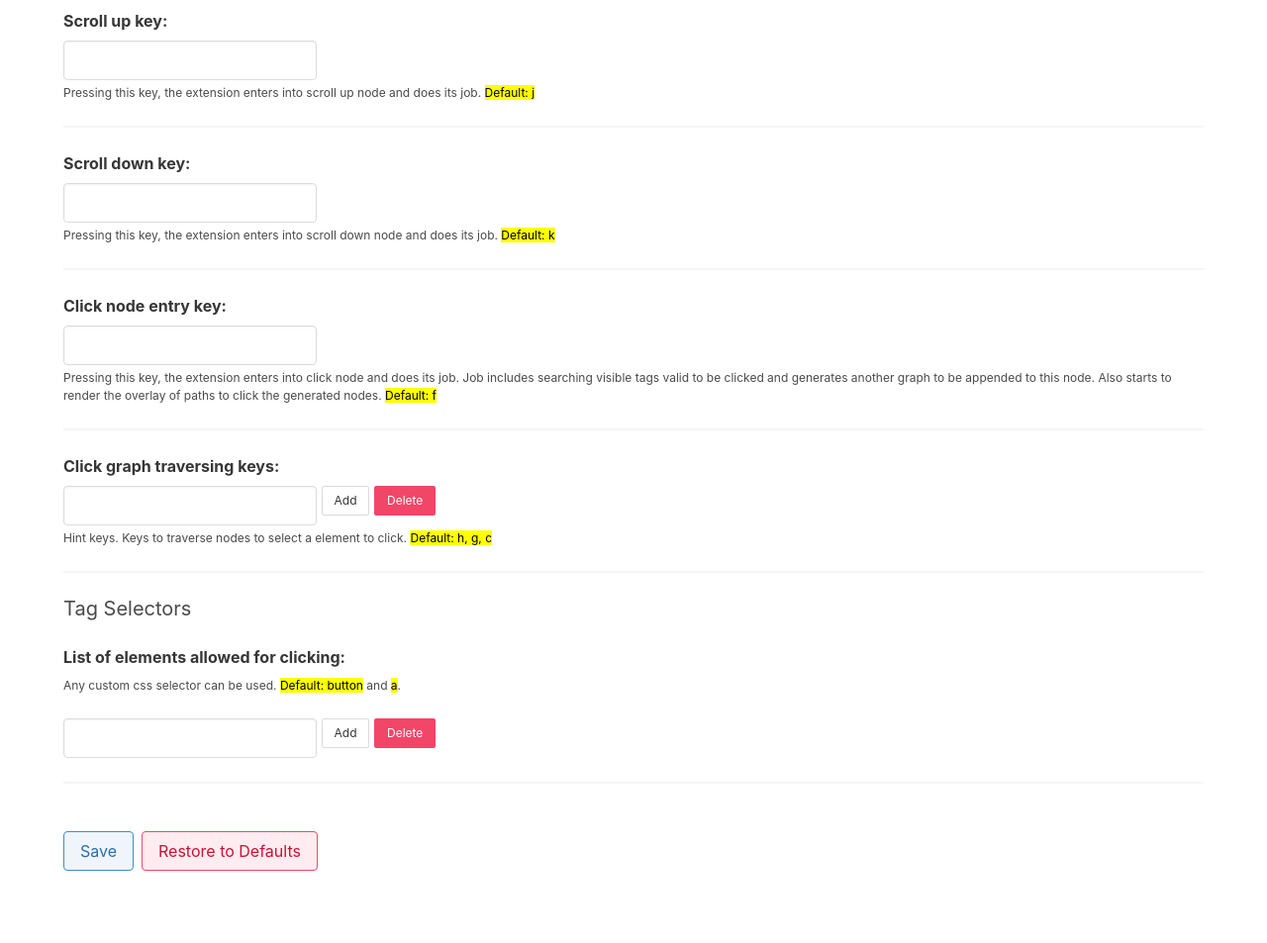
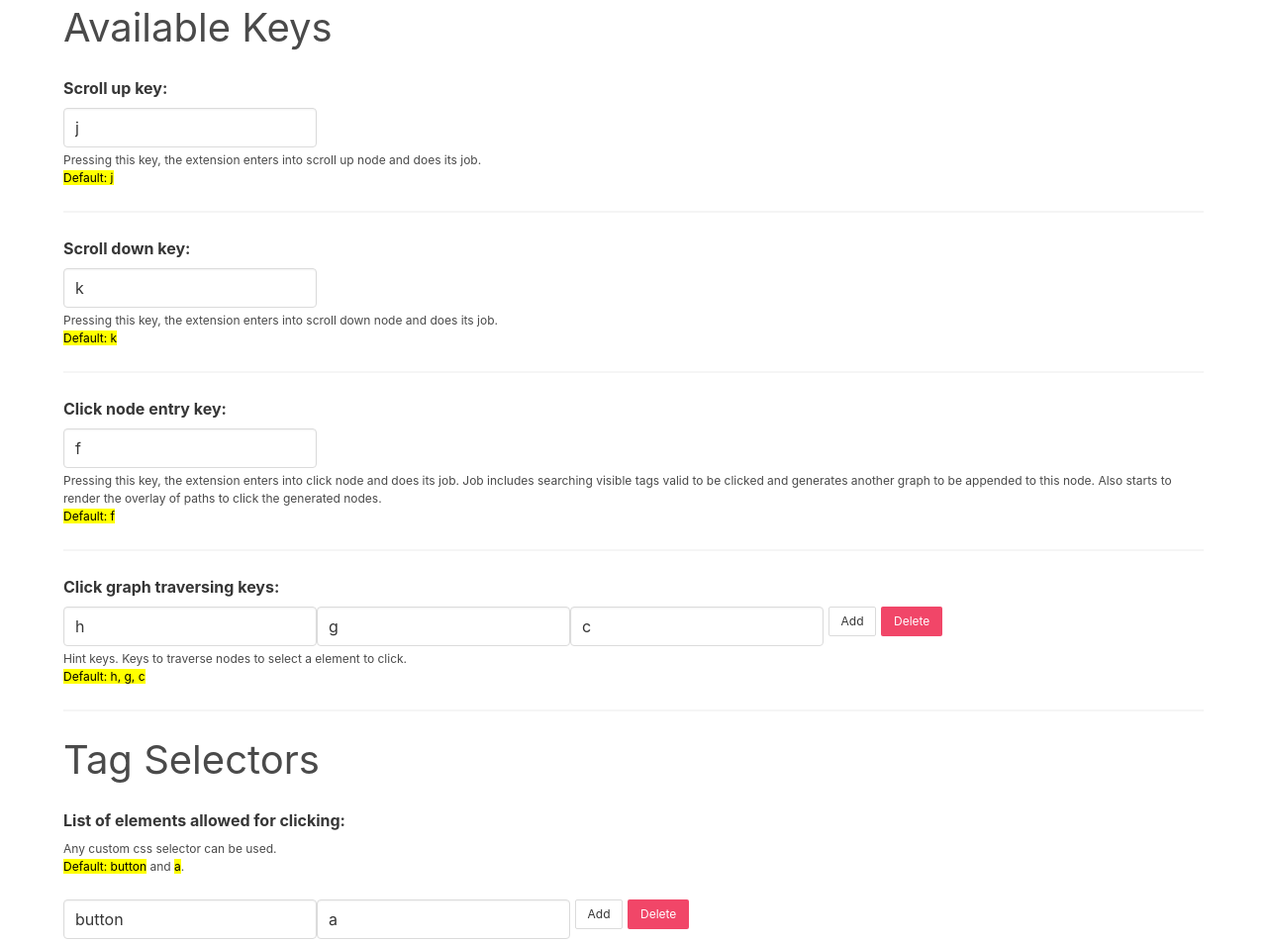
Before and after one commit to prabin-lc/KeyNav, a browser extension: page pages/options.html in a window 1280 px wide. Shown: the part 753-1706 px from the top of the page at 99% size. Before the commit the page ends 1673 px from the top, so only its background shows below. Drawn offline with nearby package versions, Linux system fonts and the light colour scheme.

Commit message:
options page logic

```diff
--- a/pages/options.html
+++ b/pages/options.html
@@ -17,12 +17,12 @@
     </style>
   </head>
   <body>
-    <h1 class="title">Options</h1>
+    <h1 class="title is-1">Options</h1>
     <div class="container">
       <form>
         <hr />
         <div class="container">
-          <h4 class="subtitle">Scrolling Behaviour</h4>
+          <h4 class="subtitle is-2">Scrolling Behaviour</h4>
           <dl>
             <dt><code>auto</code></dt>
             <dd>The scrolling box scrolls instantly.</dd>
@@ -37,7 +37,7 @@
           <div class="field">
             <div class="control">
               <label class="radio">
-                <input type="radio" id="scrollauto" name="scrollInput" value="auto" />
+                <input type="radio" id="scrollauto" name="scrollBehaviour" value="auto" />
                 auto
               </label>
             </div>
@@ -45,7 +45,7 @@
           <div class="field">
             <div class="control">
               <label class="radio">
-                <input class="radio" type="radio" id="scrollsmooth" name="scrollInput" value="smooth" />
+                <input class="radio" type="radio" id="scrollsmooth" name="scrollBehaviour" value="smooth" />
                 smooth
               </label>
             </div>
@@ -76,13 +76,13 @@
         </div>
         <hr />
         <div class="container">
-          <h4 class="subtitle">Available Keys</h4>
+          <h4 class="subtitle is-2">Available Keys</h4>
           <div class="container">
             <div class="field">
               <label class="label">Scroll up key:</label>
               <input class="smoll input" type="text" id="scrollUpKey" name="scrollUpKey" minlength="1" maxlength="1" />
               <p class="help">
-                Pressing this key, the extension enters into scroll up node and does its job. <mark> Default: j </mark>
+                Pressing this key, the extension enters into scroll up node and does its job. <br /><mark> Default: j </mark>
               </p>
             </div>
             <hr />
@@ -90,7 +90,7 @@
               <label class="label">Scroll down key:</label>
               <input class="smoll input" type="text" id="scrollDownKey" name="scrollDownKey" minlength="1" maxlength="1" />
               <p class="help">
-                Pressing this key, the extension enters into scroll down node and does its job. <mark> Default: k </mark>
+                Pressing this key, the extension enters into scroll down node and does its job. <br /><mark> Default: k </mark>
               </p>
             </div>
             <hr />
@@ -100,48 +100,48 @@
               <p class="help">
                 Pressing this key, the extension enters into click node and does its job. Job includes searching visible tags
                 valid to be clicked and generates another graph to be appended to this node. Also starts to render the overlay of
-                paths to click the generated nodes. <mark> Default: f </mark>
+                paths to click the generated nodes. <br /><mark> Default: f </mark>
               </p>
             </div>
             <hr />
             <div class="field">
               <label class="label">Click graph traversing keys:</label>
-              <input type="text" name="traverseKeys[]" id="traverseKeys" class="input smoll" minlength="1" maxlength="1" />
-              <button class="button is-small" type="button" onclick="duplicateAndInsert(this.previousElementSibling)">Add</button>
-              <button
-                class="button is-small is-danger"
-                type="button"
-                onclick="this.previousElementSibling.previousElementSibling.remove()"
-              >
-                Delete
-              </button>
-              <p class="help">Hint keys. Keys to traverse nodes to select a element to click. <mark> Default: h, g, c </mark></p>
+              <div class="control">
+                <input type="text" name="traverseKeys" id="traverseKey" class="input smoll" minlength="1" maxlength="1" />
+                <button class="button is-small addInput" type="button">Add</button>
+                <button class="button deleteInput is-small is-danger" type="button">
+                  Delete
+                </button>
+              </div>
+              <p class="help">
+                Hint keys. Keys to traverse nodes to select a element to click. <br /><mark> Default: h, g, c </mark>
+              </p>
             </div>
             <hr />
           </div>
         </div>
         <div class="container">
-          <h4 class="subtitle">Tag Selectors</h4>
+          <h4 class="subtitle is-2">Tag Selectors</h4>
           <div class="field">
             <label class="label">List of elements allowed for clicking: </label>
-            <p class="help">Any custom css selector can be used. <mark>Default: button</mark> and <mark>a</mark>.</p>
+            <p class="help">Any custom css selector can be used. <br /><mark>Default: button</mark> and <mark>a</mark>.</p>
             <br />
-            <input type="text" name="selectors[]" id="selectors" class="input smoll" />
-            <button class="button is-small" type="button" onclick="duplicateAndInsert(this.previousElementSibling)">Add</button>
-            <button
-              class="button is-small is-danger"
-              type="button"
-              onclick="this.previousElementSibling.previousElementSibling.remove()"
-            >
-              Delete
-            </button>
+            <div class="control">
+              <input type="text" name="selectors" id="selector" class="input smoll" />
+              <button class="button is-small addInput" type="button">
+                Add
+              </button>
+              <button class="button deleteInput is-small is-danger" type="button">
+                Delete
+              </button>
+            </div>
           </div>
         </div>
         <hr />
         <br />
         <div class="buttons">
           <button class="button is-light is-outlined is-info" type="submit">Save</button>
-          <button class="button is-light is-outlined is-danger" type="button">Restore to Defaults</button>
+          <button class="button is-light is-outlined is-danger" id="restore" type="button">Restore to Defaults</button>
         </div>
       </form>
     </div>
--- a/pages/options.js
+++ b/pages/options.js
@@ -1,9 +1,111 @@
+const defaultSettings = {
+  scrollBehaviour: "smooth",
+  scrollHeight: 200,
+  scrollWidth: 200,
+  scrollUpKey: "j",
+  scrollDownKey: "k",
+  clickStartKey: "f",
+  traverseKeys: ["h", "g", "c"],
+  selectors: ["button", "a"],
+};
+
+let customSettings = {
+  scrollBehaviour: "smooth",
+  scrollHeight: 200,
+  scrollWidth: 200,
+  scrollUpKey: "j",
+  scrollDownKey: "k",
+  clickStartKey: "f",
+  traverseKeys: ["h", "g", "c"],
+  selectors: ["button", "a"],
+};
+
 document.querySelector("div>form").addEventListener("submit", function (e) {
   e.preventDefault();
-  console.log(e);
+  const formData = new FormData(e.target);
+  for (i in customSettings) {
+    if (Array.isArray(customSettings[i])) customSettings[i] = formData.getAll(i);
+    else customSettings[i] = formData.get(i);
+  }
+  chrome.storage.local.set(customSettings, function (error) {
+    if (error) alert(error.message);
+    else alert("Saved.");
+  });
 });
 
+document.querySelector("button#restore").addEventListener("click", function () {
+  chrome.storage.local.set(defaultSettings, function (error) {
+    if (error) alert(error.message);
+    else alert("Restored to defaults.");
+  });
+});
 function duplicateAndInsert(tag) {
   const dup = tag.cloneNode();
   tag.insertAdjacentElement("afterend", dup);
+  return dup;
 }
+
+function validateSettings(settings) {
+  switch (settings.scrollBehaviour) {
+    case "auto":
+      break;
+    case "smooth":
+      break;
+    default:
+      throw Error("Unknown scroll behaviour");
+  }
+  if (typeof settings.scrollHeight !== "number" || settings.scrollHeight < 1) throw Error("Invalid scroll height");
+  if (typeof settings.scrollWidth !== "number" || settings.scrollWidth < 1) throw Error("Invalid scroll width");
+}
+
+function displaySettings(settings) {
+  try {
+    validateSettings(settings);
+    document.getElementById(`scroll${settings.scrollBehaviour}`).checked = true;
+    document.getElementById("scrollHeight").value = settings.scrollHeight;
+    document.getElementById("scrollWidth").value = settings.scrollWidth;
+    document.getElementById("scrollUpKey").value = settings.scrollUpKey;
+    document.getElementById("scrollDownKey").value = settings.scrollDownKey;
+    document.getElementById("clickStartKey").value = settings.clickStartKey;
+    let traverseKeyStartInput = document.getElementById("traverseKey");
+    while (traverseKeyStartInput.nextElementSibling.tagName !== "BUTTON") traverseKeyStartInput.nextElementSibling.remove();
+    const tempTraverseKeys = [...settings.traverseKeys];
+    traverseKeyStartInput.value = tempTraverseKeys.shift();
+    tempTraverseKeys.forEach((key) => {
+      traverseKeyStartInput = duplicateAndInsert(traverseKeyStartInput);
+      traverseKeyStartInput.value = key;
+    });
+    let selectorStartInput = document.getElementById("selector");
+    while (selectorStartInput.nextElementSibling.tagName !== "BUTTON") selectorStartInput.nextElementSibling.remove();
+    const tempSelectors = [...settings.selectors];
+    selectorStartInput.value = tempSelectors.shift();
+    tempSelectors.forEach((key) => {
+      selectorStartInput = duplicateAndInsert(selectorStartInput);
+      selectorStartInput.value = key;
+    });
+  } catch (error) {
+    console.trace(error);
+    alert(error.message);
+  }
+}
+
+function addInput() {
+  duplicateAndInsert(this.previousElementSibling);
+}
+function deleteInput() {
+  this.previousElementSibling.previousElementSibling.remove();
+}
+
+chrome.storage.local.get(null, function (data) {
+  if (data) {
+    customSettings = data;
+    customSettings.scrollHeight = parseInt(customSettings.scrollHeight);
+    customSettings.scrollWidth = parseInt(customSettings.scrollWidth);
+  }
+  console.log(data, customSettings);
+  displaySettings(customSettings);
+});
+
+document.querySelectorAll("button.addInput").forEach((btn) => btn.addEventListener("click", addInput));
+document.querySelectorAll("button.deleteInput").forEach((btn) => btn.addEventListener("click", deleteInput));
+displaySettings(defaultSettings);
```
Also changed, not shown: manifest.json.
